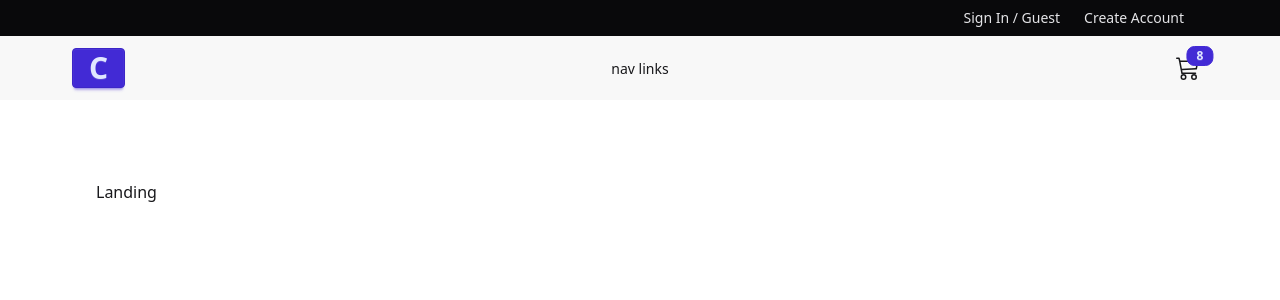
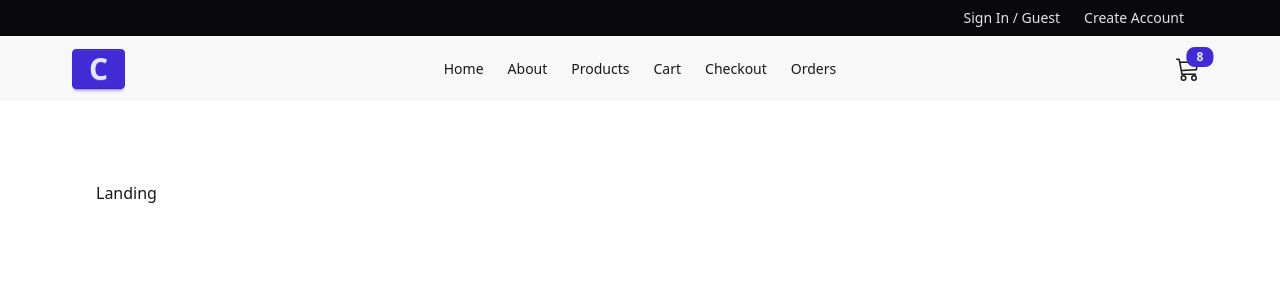
Before and after one commit to vsbron/course-all-in-one-2025, a React (Vite) app in the folder 12-comfy-store/: page / in a window 1280 px wide. Shown: the top 300 px of the page. Built offline with nearby package versions, Linux system fonts and the light colour scheme.

Commit message:
12-comfy-store - Set up Nav component (Part 2 - Navlinks)

```diff
--- /dev/null
+++ b/12-comfy-store/src/components/NavLinks.jsx
@@ -0,0 +1,24 @@
+import { NavLink } from "react-router-dom";
+
+// Set up the nav links
+const links = [
+  { id: 1, url: "/", text: "home" },
+  { id: 2, url: "about", text: "about" },
+  { id: 3, url: "products", text: "products" },
+  { id: 4, url: "cart", text: "cart" },
+  { id: 5, url: "checkout", text: "checkout" },
+  { id: 6, url: "orders", text: "orders" },
+];
+
+function NavLinks() {
+  // Returned JSX
+  return links.map(({ id, url, text }) => (
+    <li key={id}>
+      <NavLink to={url} className="capitalize">
+        {text}
+      </NavLink>
+    </li>
+  ));
+}
+
+export default NavLinks;
--- a/12-comfy-store/src/components/Navbar.jsx
+++ b/12-comfy-store/src/components/Navbar.jsx
@@ -1,6 +1,7 @@
 import { NavLink } from "react-router-dom";
 import { FaBarsStaggered } from "react-icons/fa6";
 import { BsCart3, BsMoonFill, BsSunFill } from "react-icons/bs";
+import NavLinks from "./NavLinks";
 
 function Navbar() {
   // Returned JSX
@@ -22,14 +23,16 @@ function Navbar() {
             </label>
             <ul
               tabIndex={0}
-              className="menu menu-sm dropdown-content mt-3 z-[1] p-2 shadow bg-base-200"
+              className="menu menu-sm dropdown-content mt-3 z-[1] p-2 shadow bg-base-200 rounded-box w-52"
             >
-              nav links
+              <NavLinks />
             </ul>
           </div>
         </div>
         <div className="navbar-center hidden lg:flex">
-          <ul className="menu menu-horizontal">nav links</ul>
+          <ul className="menu menu-horizontal">
+            <NavLinks />
+          </ul>
         </div>
         <div className="navbar-end">
           {/* THEME ICONS */}
```
